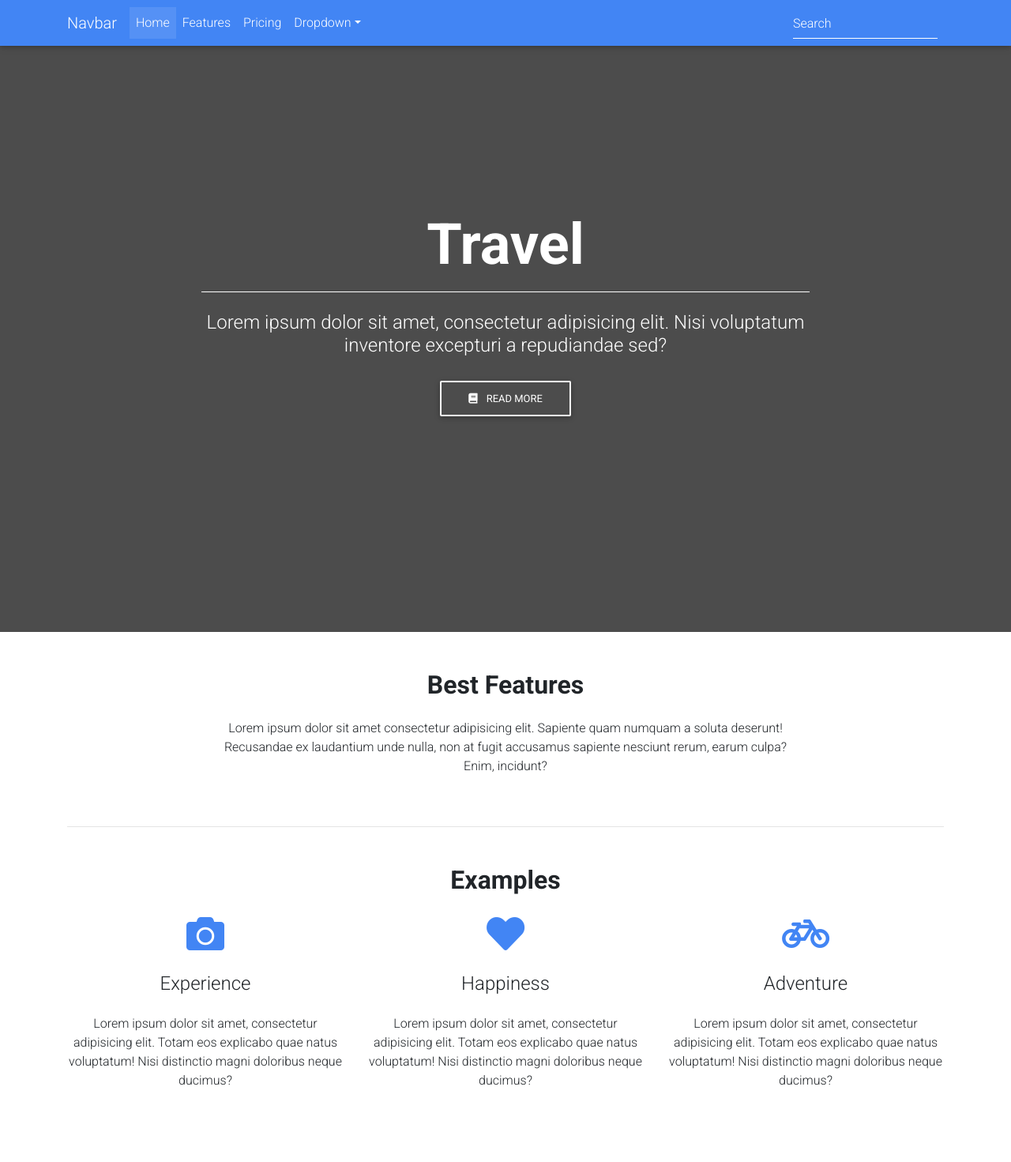
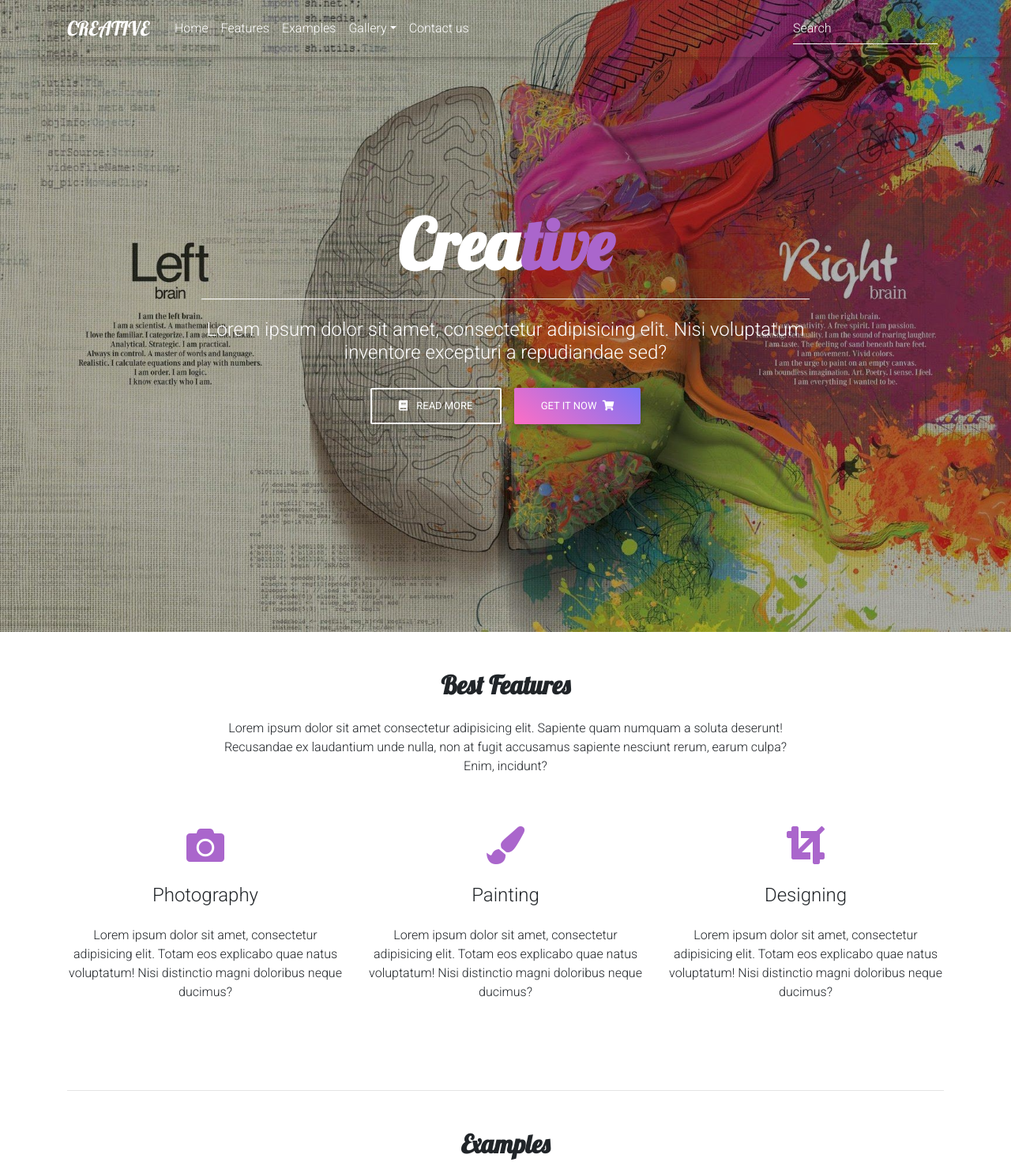
Before and after one commit to Danylszalai/praccreative, a plain HTML site: page index.html in a window 1280 px wide. Shown: the top 1471 px of the page at 79% size. Drawn offline with Linux system fonts and the light colour scheme.

Commit message:
second commit

```diff
--- a/css/style.css
+++ b/css/style.css
@@ -6,6 +6,15 @@ header,
 }
 
 .view {
-    background: url('../img/1\ EIdfGychDTS-6Xwnd92aOg.jpeg') no-repeat center center fixed;
+    background: url('../img/HD-creative-pictures.jpg') no-repeat center center fixed;
     background-size: cover;
 }
+
+.brand-style {
+    font-family:'Lobster', cursive !important;
+    font-size: 25px;
+}
+
+h2 {
+    font-family:'Lobster', cursive !important;
+}
--- a/index.html
+++ b/index.html
@@ -10,8 +10,10 @@
   <link rel="icon" href="" type="image/x-icon">
   <!-- Font Awesome -->
   <link rel="stylesheet" href="https://use.fontawesome.com/releases/v5.11.2/css/all.css">
-  <!-- Google Fonts Roboto -->
-  <link rel="stylesheet" href="https://fonts.googleapis.com/css?family=Roboto:300,400,500,700&display=swap">
+  <!-- Google fonts -->
+  <link href="https://fonts.googleapis.com/css2?family=Lobster&family=Roboto:wght@300;400;500;700&display=swap" rel="stylesheet">
+  <!-- Google Fonts Roboto
+  <link rel="stylesheet" href="https://fonts.googleapis.com/css?family=Roboto:300,400,500,700&display=swap"> -->
   <!-- Bootstrap core CSS -->
   <link rel="stylesheet" href="css/bootstrap.min.css">
   <!-- Material Design Bootstrap -->
@@ -24,16 +26,17 @@
 
 <header>
   <!-- navbar -->
-  <nav class="navbar navbar-expand-lg navbar-dark primary-color fixed-top">
+  <nav class="navbar navbar-expand-lg navbar-dark lighten-1 fixed-top scrolling-navbar">
     <div class="container">
       <!-- Navbar brand -->
-      <a class="navbar-brand" href="#">Navbar</a>
+      <a class="navbar-brand mr-4 brand-style" href="#"><strong>CREATIVE</strong></a>
       <!-- Collapse button -->
       <button class="navbar-toggler" type="button" data-toggle="collapse" data-target="#basicExampleNav"
         aria-controls="basicExampleNav" aria-expanded="false" aria-label="Toggle navigation">
         <span class="navbar-toggler-icon"></span>
       </button>
       <!-- Collapsible content -->
+      <!-- <div class="collapse navbar-collapse"></div> -->
       <div class="collapse navbar-collapse" id="basicExampleNav">
         <!-- Links -->
         <ul class="navbar-nav mr-auto">
@@ -46,17 +49,20 @@
             <a class="nav-link" href="#">Features</a>
           </li>
           <li class="nav-item">
-            <a class="nav-link" href="#">Pricing</a>
+            <a class="nav-link" href="#">Examples</a>
           </li>
           <!-- Dropdown -->
           <li class="nav-item dropdown">
             <a class="nav-link dropdown-toggle" id="navbarDropdownMenuLink" data-toggle="dropdown"
-              aria-haspopup="true" aria-expanded="false">Dropdown</a>
+              aria-haspopup="true" aria-expanded="false">Gallery</a>
             <div class="dropdown-menu dropdown-primary" aria-labelledby="navbarDropdownMenuLink">
               <a class="dropdown-item" href="#">Action</a>
               <a class="dropdown-item" href="#">Another action</a>
               <a class="dropdown-item" href="#">Something else here</a>
             </div>
+          </li>
+          <li class="nav-item">
+            <a class="nav-link" href="#">Contact us</a>
           </li>
         </ul>
         <!-- Links -->
@@ -72,13 +78,14 @@
 
   <!-- fullscreen-welcome-bg -->
   <div class="view">
-    <div class="container-fluid mask d-flex align-items-center justify-content-center rgba-black-strong">
+    <div class="container-fluid mask d-flex align-items-center justify-content-center rgba-black-light">
       <div class="row d-flex align-items-center justify-content-center text-center">
         <div class="col-md-8">
-          <h2 class="display-3 font-weight-bold white-text mb-2">Travel</h2>
+          <h2 class="display-2 font-weight-bold white-text mb-2">Crea<span class="text-secondary">tive</span></h2>
           <hr class="hr-light">
           <h4 class="white-text my-4">Lorem ipsum dolor sit amet, consectetur adipisicing elit. Nisi voluptatum inventore excepturi a repudiandae sed?</h4>
           <button class="btn btn-outline-white" type="button"><i class="fa fa-book mr-2"></i> Read more</button>
+          <button class="btn purple-gradient" type="button">Get it now <i class="fas fa-shopping-cart ml-1"></i></button>
         </div>
       </div>
     </div>
@@ -93,10 +100,32 @@
     <!-- best-features section -->
     <section class="text-center" id="best-features">
       <h2 class="mb-4 font-weight-bold">Best Features</h2>
-      <div class="row justify-content-center mb-4">
+      <div class="row justify-content-center mb-5">
         <div class="col-md-8">
           <p>Lorem ipsum dolor sit amet consectetur adipisicing elit. Sapiente quam numquam a soluta deserunt! Recusandae ex laudantium unde nulla, non at fugit accusamus sapiente nesciunt rerum, earum culpa? Enim, incidunt?</p>
         </div>
+      </div>
+
+      <div class="row">
+
+        <div class="col-md-4 mb-5">
+          <i class="fas fa-camera fa-3x text-secondary"></i>
+          <h4 class="my-4">Photography</h4>
+          <p>Lorem ipsum dolor sit amet, consectetur adipisicing elit. Totam eos explicabo quae natus voluptatum! Nisi distinctio magni doloribus neque ducimus?</p>
+        </div>
+
+        <div class="col-md-4 mb-5">
+          <i class="fas fa-paint-brush fa-3x text-secondary"></i>
+          <h4 class="my-4">Painting</h4>
+          <p>Lorem ipsum dolor sit amet, consectetur adipisicing elit. Totam eos explicabo quae natus voluptatum! Nisi distinctio magni doloribus neque ducimus?</p>
+        </div>
+
+        <div class="col-md-4 mb-5">
+          <i class="fas fa-crop fa-3x text-secondary"></i>
+          <h4 class="my-4">Designing</h4>
+          <p>Lorem ipsum dolor sit amet, consectetur adipisicing elit. Totam eos explicabo quae natus voluptatum! Nisi distinctio magni doloribus neque ducimus?</p>
+        </div>
+
       </div>
     </section>
 
@@ -104,27 +133,7 @@
 
     <section class="text-center" id="examples">
       <h2 class="mb-4 font-weight-bold">Examples</h2>
-      <div class="row">
 
-        <div class="col-md-4 mb-5">
-          <i class="fas fa-camera fa-3x text-primary"></i>
-          <h4 class="my-4">Experience</h4>
-          <p>Lorem ipsum dolor sit amet, consectetur adipisicing elit. Totam eos explicabo quae natus voluptatum! Nisi distinctio magni doloribus neque ducimus?</p>
-        </div>
-
-        <div class="col-md-4 mb-5">
-          <i class="fas fa-heart fa-3x text-primary"></i>
-          <h4 class="my-4">Happiness</h4>
-          <p>Lorem ipsum dolor sit amet, consectetur adipisicing elit. Totam eos explicabo quae natus voluptatum! Nisi distinctio magni doloribus neque ducimus?</p>
-        </div>
-
-        <div class="col-md-4 mb-5">
-          <i class="fas fa-bicycle fa-3x text-primary"></i>
-          <h4 class="my-4">Adventure</h4>
-          <p>Lorem ipsum dolor sit amet, consectetur adipisicing elit. Totam eos explicabo quae natus voluptatum! Nisi distinctio magni doloribus neque ducimus?</p>
-        </div>
-
-      </div>
 
     </section>
 
@@ -132,22 +141,29 @@
 
     <section class="text-center" id="gallery">
       <h2 class="mb-4 font-weight-bold">Gallery</h2>
-      <div class="row justify-content-center mb-4">
-        <div class="col-md-8">
-          <p>Lorem ipsum dolor sit amet consectetur adipisicing elit. Sapiente quam numquam a soluta deserunt! Recusandae ex laudantium unde nulla, non at fugit accusamus sapiente nesciunt rerum, earum culpa? Enim, incidunt?</p>
-        </div>
-      </div>
+
+
+
+
+
+
     </section>
 
     <hr class="my-5">
 
     <section class="text-center" id="contact">
       <h2 class="mb-4 font-weight-bold">Contact</h2>
-      <div class="row justify-content-center mb-4">
-        <div class="col-md-8">
-          <p>Lorem ipsum dolor sit amet consectetur adipisicing elit. Sapiente quam numquam a soluta deserunt! Recusandae ex laudantium unde nulla, non at fugit accusamus sapiente nesciunt rerum, earum culpa? Enim, incidunt?</p>
+      <div class="row">
+
+        <div class="col-md-6">
+
         </div>
+        <div class="col-md-6">
+
+        </div>
+
       </div>
+
     </section>
 
 
```
Also changed, not shown: img/HD-creative-pictures.jpg (added).
